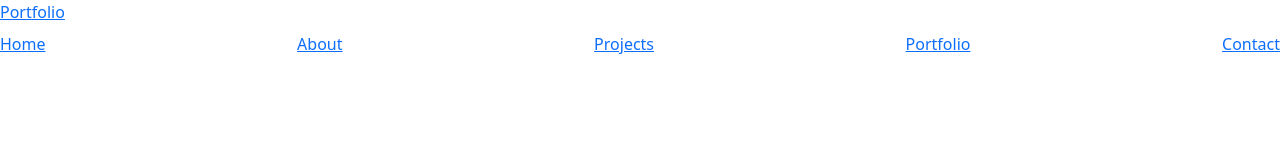
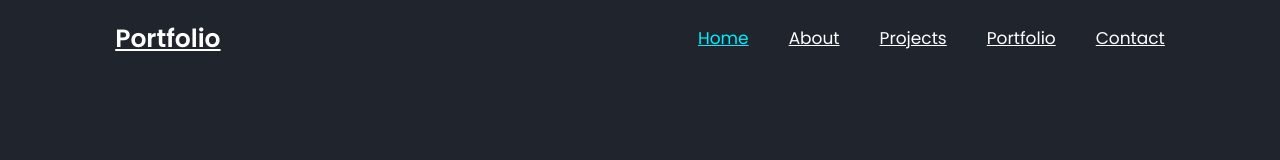
Before and after one commit to Sunnyraj1510/My-Portfolio1, a plain HTML site: page index.html in a window 1280 px wide. Drawn offline with nearby package versions, Linux system fonts and the light colour scheme.

Commit message:
Initial style change for index

```diff
--- a/index.html
+++ b/index.html
@@ -6,7 +6,7 @@
     <meta name="viewport" content="width=device-width, initial-scale=1">
     <title>Sunny Raj</title>
     <link href="https://cdn.jsdelivr.net/npm/bootstrap@5.3.1/dist/css/bootstrap.min.css" rel="stylesheet" integrity="sha384-4bw+/aepP/YC94hEpVNVgiZdgIC5+VKNBQNGCHeKRQN+PtmoHDEXuppvnDJzQIu9" crossorigin="anonymous">
-    <link href = "css/style.css" rel="stylesheet">
+    <link href = "style.css" rel="stylesheet">
 </head>
   <body>
     <header class="header">
--- /dev/null
+++ b/style.css
@@ -0,0 +1,62 @@
+@import url('https://fonts.googleapis.com/css2?family=Poppins:wght@300;400;500;600;700;800;900&display=swap');
+
+*{
+    margin: 0;
+    padding: 0;
+    box-sizing: border-box;
+    text-decoration: none;
+    border: none;
+    outline: none;
+    scroll-behavior: smooth;
+    font-family: 'Poppins',sans-serif;
+}
+
+:root{
+    --bg-color:#1f242d;
+    --second-bg-color:#323946;
+    --text-color:#fff;
+    --main-color:#0ef;
+
+}
+
+html{
+    font-size: 62.5%;
+    overflow-x: hidden;
+}
+
+body{
+    background: var(--bg-color);
+    color: var(--text-color);
+}
+
+.header{
+    position: fixed;
+    top: 0;
+    left: 0;
+    width: 100%;
+    padding: 2rem 9%;
+    background: var(--bg-color);
+    display: flex;
+    justify-content: space-between;
+    align-items: center;
+    z-index: 100;
+}
+
+.logo{
+    font-size: 2.5rem;
+    color: var(--text-color);
+    font-weight: 600;
+    cursor: default;
+}
+
+.navbar a{
+    font-size: 1.7rem;
+    color: var(--text-color);
+    margin-left: 4rem;
+    transition: .3s;
+}
+
+.navbar a:hover,
+.navbar a.active{
+    color: var(--main-color);
+}
```
